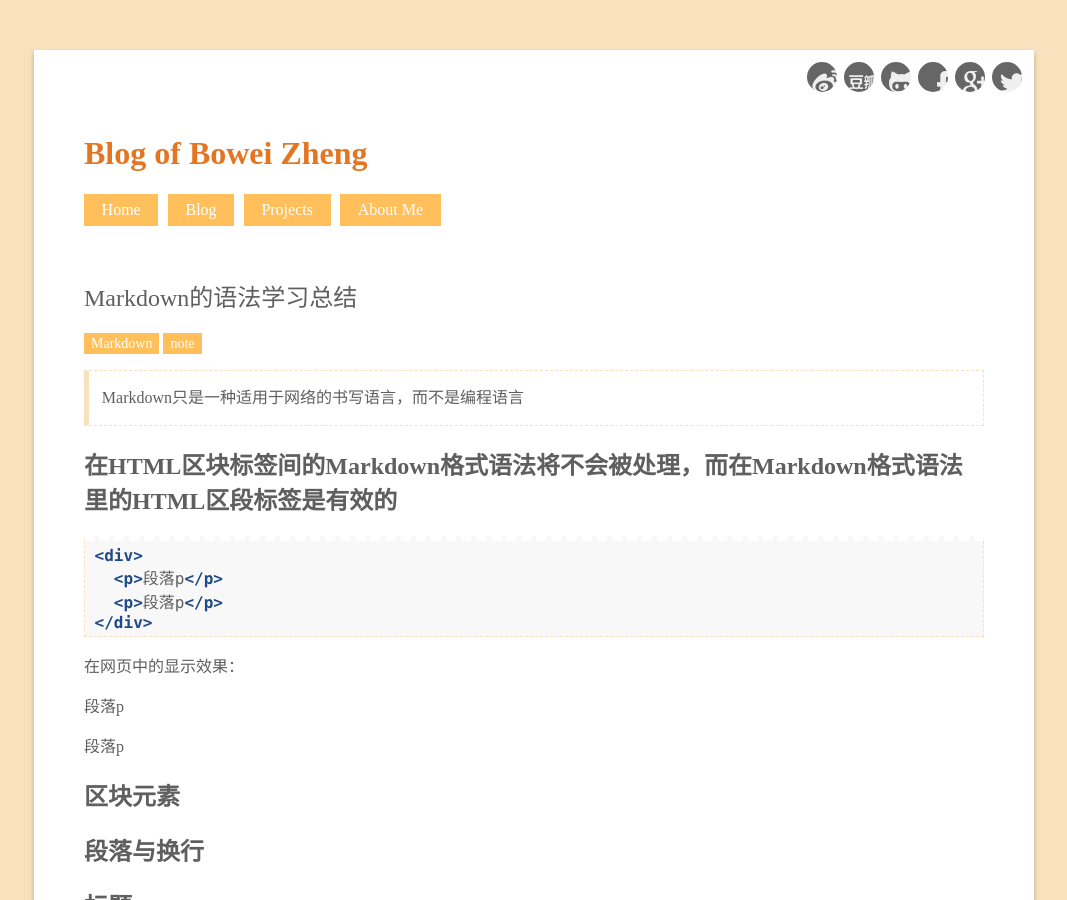
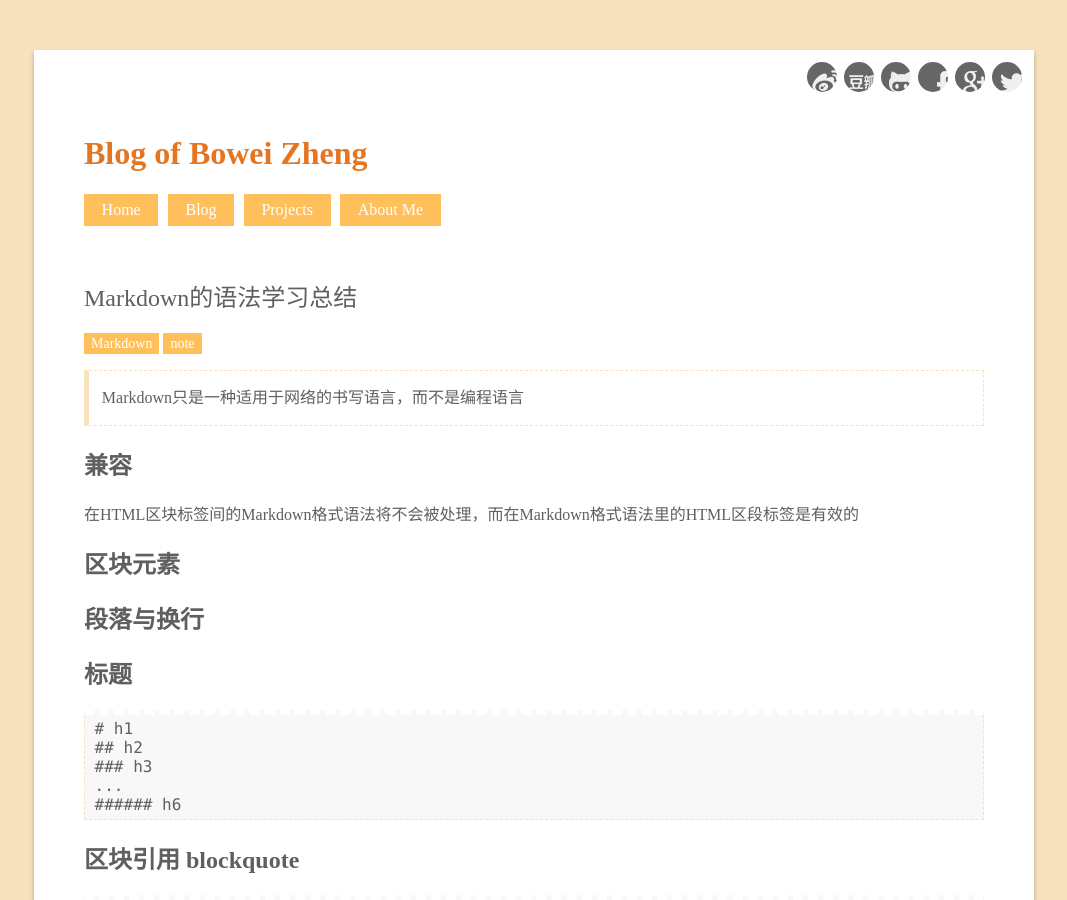
Before and after one commit to wynn719/blog, a Jekyll site: the page built from _posts/2015-02-15-Markdown-note.md, in a window 1280 px wide and 900 px high. Shown: the whole window, without its empty margins (106-1173 px from the left). Built offline with Jekyll 4.4.1, drawn with Linux system fonts in a browser that asks for light colours; comment, search, counter and statistics services are not loaded.

Commit message:
update post

```diff
--- a/_posts/2015-02-15-Markdown-note.md
+++ b/_posts/2015-02-15-Markdown-note.md
@@ -13,21 +13,9 @@ categories:
 
 > Markdown只是一种适用于网络的书写语言，而不是编程语言
 
-## 在HTML区块标签间的Markdown格式语法将不会被处理，而在Markdown格式语法里的HTML区段标签是有效的
+# 兼容
 
-{% highlight html %}
-<div>
-  <p>段落p</p>
-  <p>段落p</p>
-</div>
-{% endhighlight %}
-
-在网页中的显示效果：
-
-<div>
-  <p>段落p</p>
-  <p>段落p</p>
-</div>
+在HTML区块标签间的Markdown格式语法将不会被处理，而在Markdown格式语法里的HTML区段标签是有效的
 
 # 区块元素
 
```
